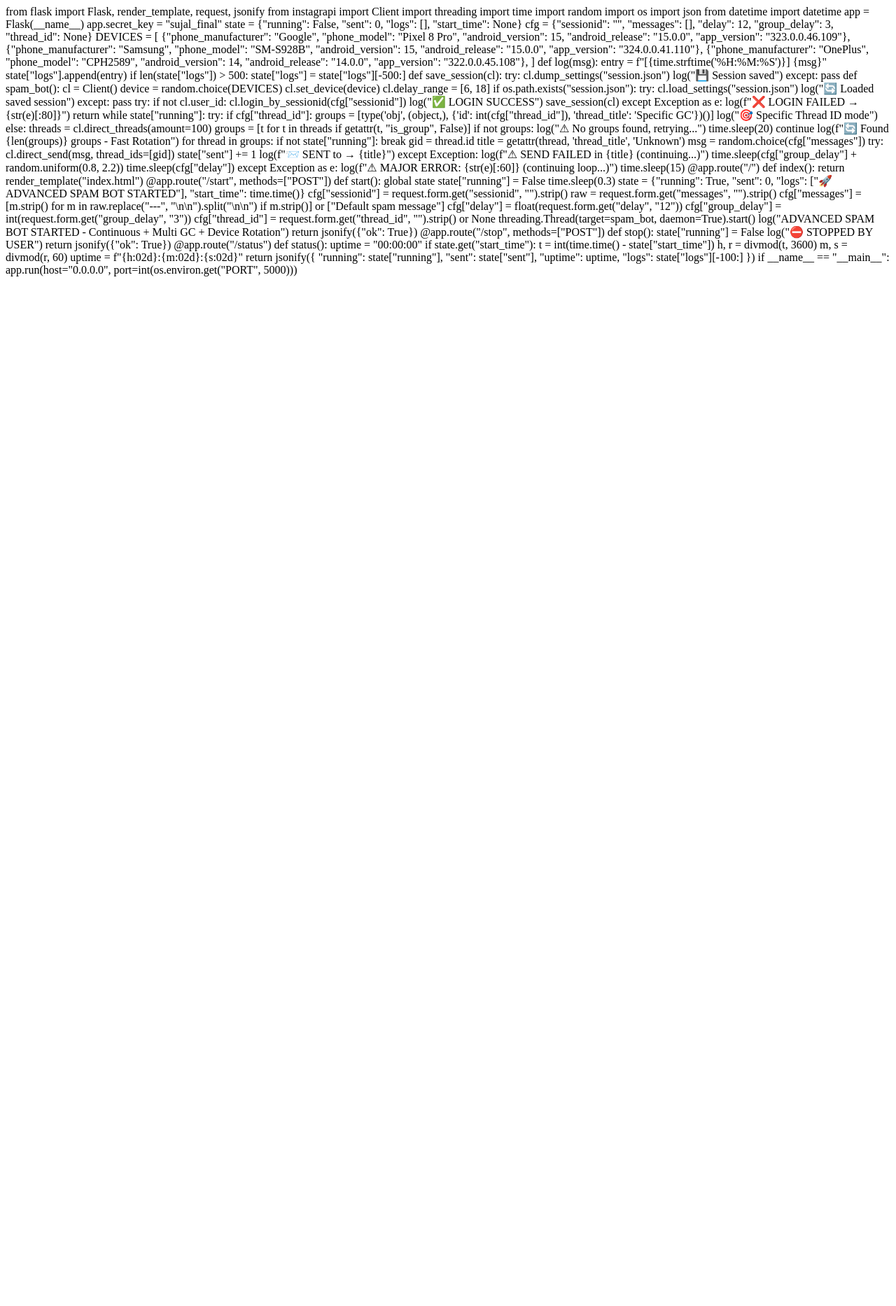
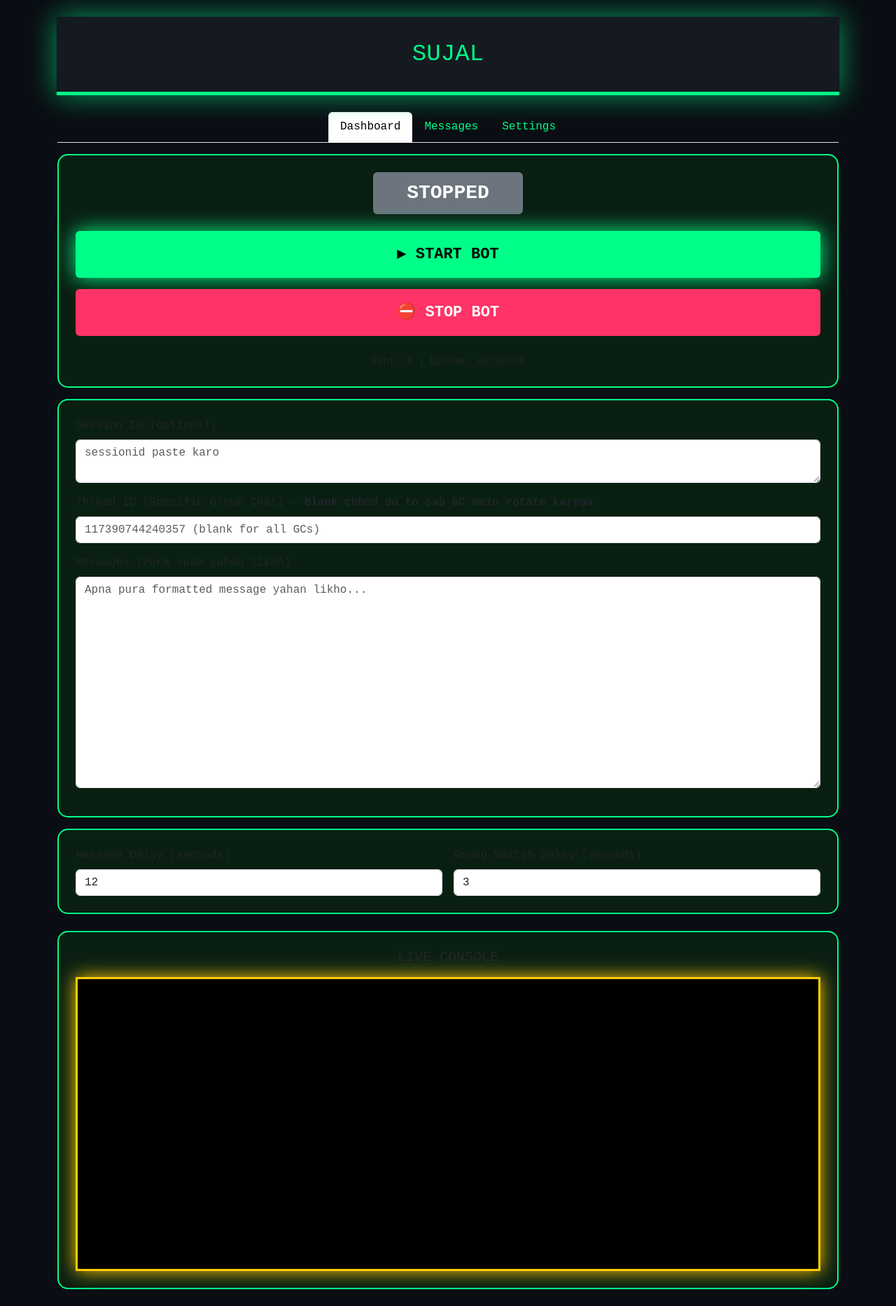
Before and after one commit to sujalshj0-droid/njxj, a Flask app: page / in a window 1280 px wide. Shown: the whole page at 70% size. Before the commit the page ends 395 px from the top, so only its background shows below. Run offline with Flask 3, Linux system fonts and the light colour scheme; data that the repository does not hold is empty.

Commit message:
Update index.html

```diff
--- a/templates/index.html
+++ b/templates/index.html
@@ -1,140 +1,121 @@
-from flask import Flask, render_template, request, jsonify
-from instagrapi import Client
-import threading
-import time
-import random
-import os
-import json
-from datetime import datetime
+<!DOCTYPE html>
+<html lang="en">
+<head>
+    <meta charset="UTF-8">
+    <meta name="viewport" content="width=device-width, initial-scale=1.0">
+    <title>SUJAL</title>
+    <link href="https://cdn.jsdelivr.net/npm/bootstrap@5.3.3/dist/css/bootstrap.min.css" rel="stylesheet">
+    <style>
+        body { background:#0a0e14; color:#00ff88; font-family:'Courier New', monospace; }
+        .header { background:#161b22; padding:28px; text-align:center; font-size:34px; border-bottom:5px solid #00ff88; animation:breathe 3.5s infinite ease-in-out; box-shadow:0 0 40px rgba(0,255,136,0.6); }
+        @keyframes breathe { 0%,100%{opacity:1;transform:scale(1)} 50%{opacity:0.88;transform:scale(1.02)} }
+        .card { background:rgba(0,255,0,0.07); border:2px solid #00ff88; border-radius:15px; }
+        input, textarea { background:#111; color:#00ff88; border:1px solid #00ff88; }
+        .console { height:420px; background:#000; border:3px solid #ffcc00; padding:18px; overflow-y:auto; font-size:15px; line-height:1.6; color:#ffcc00; box-shadow:0 0 25px #ffcc00; }
+        .btn-start { background:#00ff88; color:#000; font-weight:bold; font-size:22px; padding:16px; box-shadow:0 0 30px #00ff88; transition:all 0.3s; }
+        .btn-start:hover { transform:scale(1.06); box-shadow:0 0 50px #00ff88; }
+        .btn-stop { background:#ff3366; color:white; font-weight:bold; font-size:22px; padding:16px; }
+        .nav-link { color:#00ff88; border-bottom:3px solid transparent; }
+        .nav-link.active { color:#ffcc00; border-bottom:3px solid #ffcc00; }
+        .status-running { animation:blink 1.3s infinite; }
+        @keyframes blink { 50% { opacity:0.5; } }
+    </style>
+</head>
+<body>
+<div class="container py-4">
+    <div class="header">SUJAL</div>
+    <ul class="nav nav-tabs justify-content-center mt-4" id="tabs">
+        <li class="nav-item"><a class="nav-link active" onclick="openTab(0)">Dashboard</a></li>
+        <li class="nav-item"><a class="nav-link" onclick="openTab(1)">Messages</a></li>
+        <li class="nav-item"><a class="nav-link" onclick="openTab(2)">Settings</a></li>
+    </ul>
 
-app = Flask(__name__)
-app.secret_key = "sujal_final"
+    <!-- Dashboard -->
+    <div class="tab-content active card p-4 mt-3" id="tab0">
+        <div class="text-center mb-4">
+            <span id="status" class="badge fs-3 px-5 py-3">STOPPED</span>
+        </div>
+        <div class="d-grid gap-3">
+            <button onclick="startBomb()" class="btn btn-start">▶ START BOT</button>
+            <button onclick="stopBomb()" class="btn btn-stop">⛔ STOP BOT</button>
+        </div>
+        <div class="mt-4 text-center">
+            <small>Sent: <span id="sent" class="fw-bold">0</span> | Uptime: <span id="uptime">00:00:00</span></small>
+        </div>
+    </div>
 
-state = {"running": False, "sent": 0, "logs": [], "start_time": None}
-cfg = {"sessionid": "", "messages": [], "delay": 12, "group_delay": 3, "thread_id": None}
+    <!-- Messages -->
+    <div class="tab-content card p-4 mt-3" id="tab1">
+        <form id="form">
+            <div class="mb-3">
+                <label class="form-label">Session ID (Optional)</label>
+                <textarea name="sessionid" class="form-control" rows="2" placeholder="sessionid paste karo"></textarea>
+            </div>
+            <div class="mb-3">
+                <label class="form-label">Thread ID (Specific Group Chat) — <strong>Blank chhod do to sab GC mein rotate karega</strong></label>
+                <input name="thread_id" type="text" class="form-control" placeholder="117390744240357 (blank for all GCs)">
+            </div>
+            <div class="mb-3">
+                <label class="form-label">Messages (Pura spam yahan likho)</label>
+                <textarea name="messages" class="form-control" rows="12" placeholder="Apna pura formatted message yahan likho..." required></textarea>
+            </div>
+        </form>
+    </div>
 
-DEVICES = [
-    {"phone_manufacturer": "Google", "phone_model": "Pixel 8 Pro", "android_version": 15, "android_release": "15.0.0", "app_version": "323.0.0.46.109"},
-    {"phone_manufacturer": "Samsung", "phone_model": "SM-S928B", "android_version": 15, "android_release": "15.0.0", "app_version": "324.0.0.41.110"},
-    {"phone_manufacturer": "OnePlus", "phone_model": "CPH2589", "android_version": 14, "android_release": "14.0.0", "app_version": "322.0.0.45.108"},
-]
+    <!-- Settings -->
+    <div class="tab-content card p-4 mt-3" id="tab2">
+        <div class="row g-3">
+            <div class="col-md-6">
+                <label class="form-label">Message Delay (seconds)</label>
+                <input name="delay" type="number" step="0.1" class="form-control" value="12">
+            </div>
+            <div class="col-md-6">
+                <label class="form-label">Group Switch Delay (seconds)</label>
+                <input name="group_delay" type="number" class="form-control" value="3" min="2" max="10">
+            </div>
+        </div>
+    </div>
 
-def log(msg):
-    entry = f"[{time.strftime('%H:%M:%S')}] {msg}"
-    state["logs"].append(entry)
-    if len(state["logs"]) > 500:
-        state["logs"] = state["logs"][-500:]
+    <!-- Live Console -->
+    <div class="card p-4 mt-4">
+        <h5 class="text-center mb-3">LIVE CONSOLE</h5>
+        <div id="console" class="console"></div>
+    </div>
+</div>
 
-def save_session(cl):
-    try:
-        cl.dump_settings("session.json")
-        log("💾 Session saved")
-    except:
-        pass
-
-def spam_bot():
-    cl = Client()
-    device = random.choice(DEVICES)
-    cl.set_device(device)
-    cl.delay_range = [6, 18]
-
-    if os.path.exists("session.json"):
-        try:
-            cl.load_settings("session.json")
-            log("🔄 Loaded saved session")
-        except:
-            pass
-
-    try:
-        if not cl.user_id:
-            cl.login_by_sessionid(cfg["sessionid"])
-            log("✅ LOGIN SUCCESS")
-            save_session(cl)
-    except Exception as e:
-        log(f"❌ LOGIN FAILED → {str(e)[:80]}")
-        return
-
-    while state["running"]:
-        try:
-            if cfg["thread_id"]:
-                groups = [type('obj', (object,), {'id': int(cfg["thread_id"]), 'thread_title': 'Specific GC'})()]
-                log("🎯 Specific Thread ID mode")
-            else:
-                threads = cl.direct_threads(amount=100)
-                groups = [t for t in threads if getattr(t, "is_group", False)]
-
-            if not groups:
-                log("⚠ No groups found, retrying...")
-                time.sleep(20)
-                continue
-
-            log(f"🔄 Found {len(groups)} groups - Fast Rotation")
-
-            for thread in groups:
-                if not state["running"]:
-                    break
-                gid = thread.id
-                title = getattr(thread, 'thread_title', 'Unknown')
-
-                msg = random.choice(cfg["messages"])
-                try:
-                    cl.direct_send(msg, thread_ids=[gid])
-                    state["sent"] += 1
-                    log(f"📨 SENT to → {title}")
-                except Exception:
-                    log(f"⚠ SEND FAILED in {title} (continuing...)")
-
-                time.sleep(cfg["group_delay"] + random.uniform(0.8, 2.2))
-
-            time.sleep(cfg["delay"])
-
-        except Exception as e:
-            log(f"⚠ MAJOR ERROR: {str(e)[:60]} (continuing loop...)")
-            time.sleep(15)
-
-@app.route("/")
-def index():
-    return render_template("index.html")
-
-@app.route("/start", methods=["POST"])
-def start():
-    global state
-    state["running"] = False
-    time.sleep(0.3)
-
-    state = {"running": True, "sent": 0, "logs": ["🚀 ADVANCED SPAM BOT STARTED"], "start_time": time.time()}
-
-    cfg["sessionid"] = request.form.get("sessionid", "").strip()
-    raw = request.form.get("messages", "").strip()
-    cfg["messages"] = [m.strip() for m in raw.replace("---", "\n\n").split("\n\n") if m.strip()] or ["Default spam message"]
-    cfg["delay"] = float(request.form.get("delay", "12"))
-    cfg["group_delay"] = int(request.form.get("group_delay", "3"))
-    cfg["thread_id"] = request.form.get("thread_id", "").strip() or None
-
-    threading.Thread(target=spam_bot, daemon=True).start()
-    log("ADVANCED SPAM BOT STARTED - Continuous + Multi GC + Device Rotation")
-    return jsonify({"ok": True})
-
-@app.route("/stop", methods=["POST"])
-def stop():
-    state["running"] = False
-    log("⛔ STOPPED BY USER")
-    return jsonify({"ok": True})
-
-@app.route("/status")
-def status():
-    uptime = "00:00:00"
-    if state.get("start_time"):
-        t = int(time.time() - state["start_time"])
-        h, r = divmod(t, 3600)
-        m, s = divmod(r, 60)
-        uptime = f"{h:02d}:{m:02d}:{s:02d}"
-    return jsonify({
-        "running": state["running"],
-        "sent": state["sent"],
-        "uptime": uptime,
-        "logs": state["logs"][-100:]
-    })
-
-if __name__ == "__main__":
-    app.run(host="0.0.0.0", port=int(os.environ.get("PORT", 5000)))
+<script>
+function openTab(n) {
+    document.querySelectorAll('.tab-content').forEach(el => el.classList.remove('active'));
+    document.getElementById('tab'+n).classList.add('active');
+    document.querySelectorAll('.nav-link').forEach(el => el.classList.remove('active'));
+    document.querySelectorAll('.nav-link')[n].classList.add('active');
+}
+function updateStatus() {
+    fetch("/status").then(r => r.json()).then(d => {
+        document.getElementById("sent").innerText = d.sent;
+        document.getElementById("uptime").innerText = d.uptime;
+        const statusEl = document.getElementById("status");
+        if (d.running) {
+            statusEl.innerText = "RUNNING";
+            statusEl.className = "badge bg-danger fs-3 px-5 py-3 status-running";
+        } else {
+            statusEl.innerText = "STOPPED";
+            statusEl.className = "badge bg-secondary fs-3 px-5 py-3";
+        }
+        document.getElementById("console").innerHTML = d.logs.map(l => `<div>${l}</div>`).join("");
+        document.getElementById("console").scrollTop = 999999;
+    });
+}
+function startBomb() {
+    const form = document.getElementById("form");
+    fetch("/start", { method: "POST", body: new FormData(form) })
+        .then(() => updateStatus());
+}
+function stopBomb() {
+    fetch("/stop", { method: "POST" }).then(() => updateStatus());
+}
+setInterval(updateStatus, 1400);
+updateStatus();
+</script>
+</body>
+</html>
```
